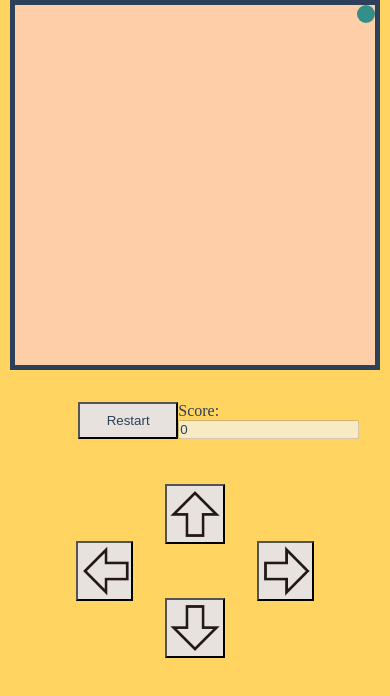
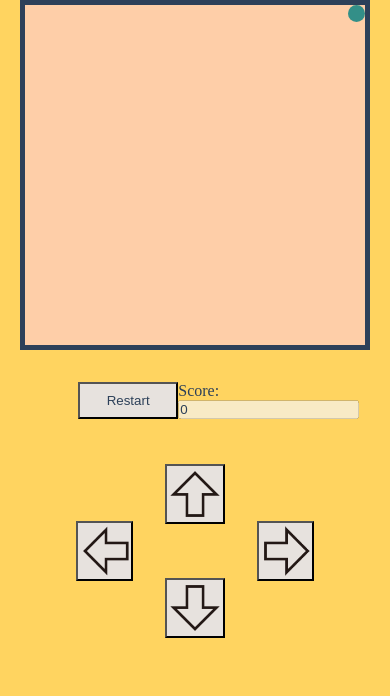
Before and after one commit to Lamsio/Assignment1, a plain HTML site: page index.html in a window 390 px wide. Drawn offline with Linux system fonts and the light colour scheme.

Commit message:
Add files via upload

```diff
--- a/index.css
+++ b/index.css
@@ -73,10 +73,10 @@ button{
     background-image: url('./img/down.png');
     background-size: cover;
 }
-@media (min-width: 360px) and (max-width: 575px){
+@media (min-width: 320px) and (max-width: 359px){
     #box{
-        width: 360px;
-        height: 360px;
+        width: 300px;
+        height: 300px;
     }
 
     #button_box{
@@ -110,11 +110,16 @@ button{
         margin-top: 2em;
     }
 }
-@media (min-width: 576px) and (max-width: 767px){
+@media (min-width: 360px) and (max-width: 767px){
     #box{
-        width: 400px;
-        height: 400px;
+        width: 340px;
+        height: 340px;
     }
+
+    #button_box{
+        width: 60%;
+    }
+
     #control_button{
         display: flex;
         flex-direction: row;
@@ -142,6 +147,7 @@ button{
         margin-top: 2em;
     }
 }
+
 @media (min-width: 768px) and (max-width: 999px) {
     #box{
         width: 600px;
```
